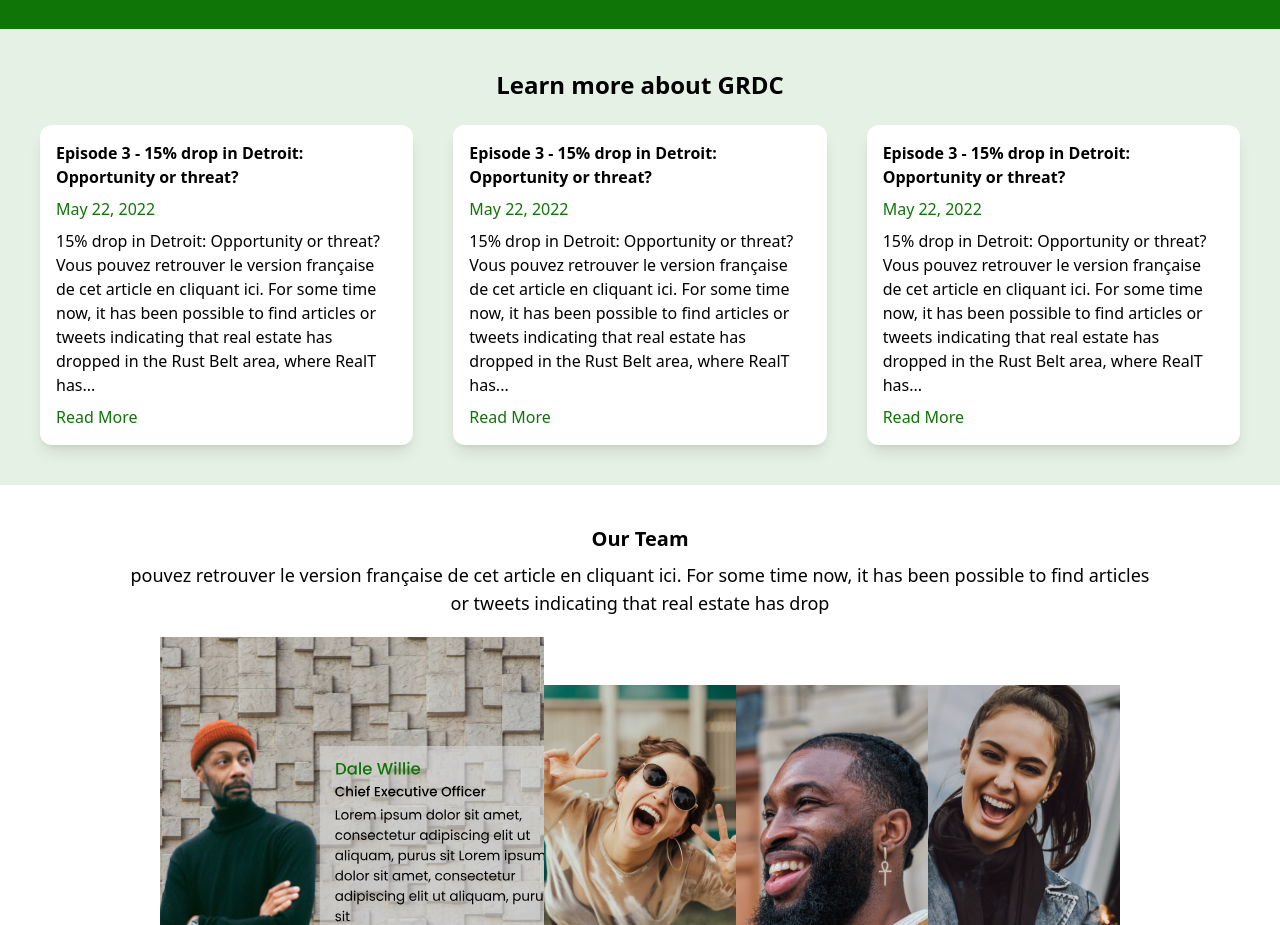
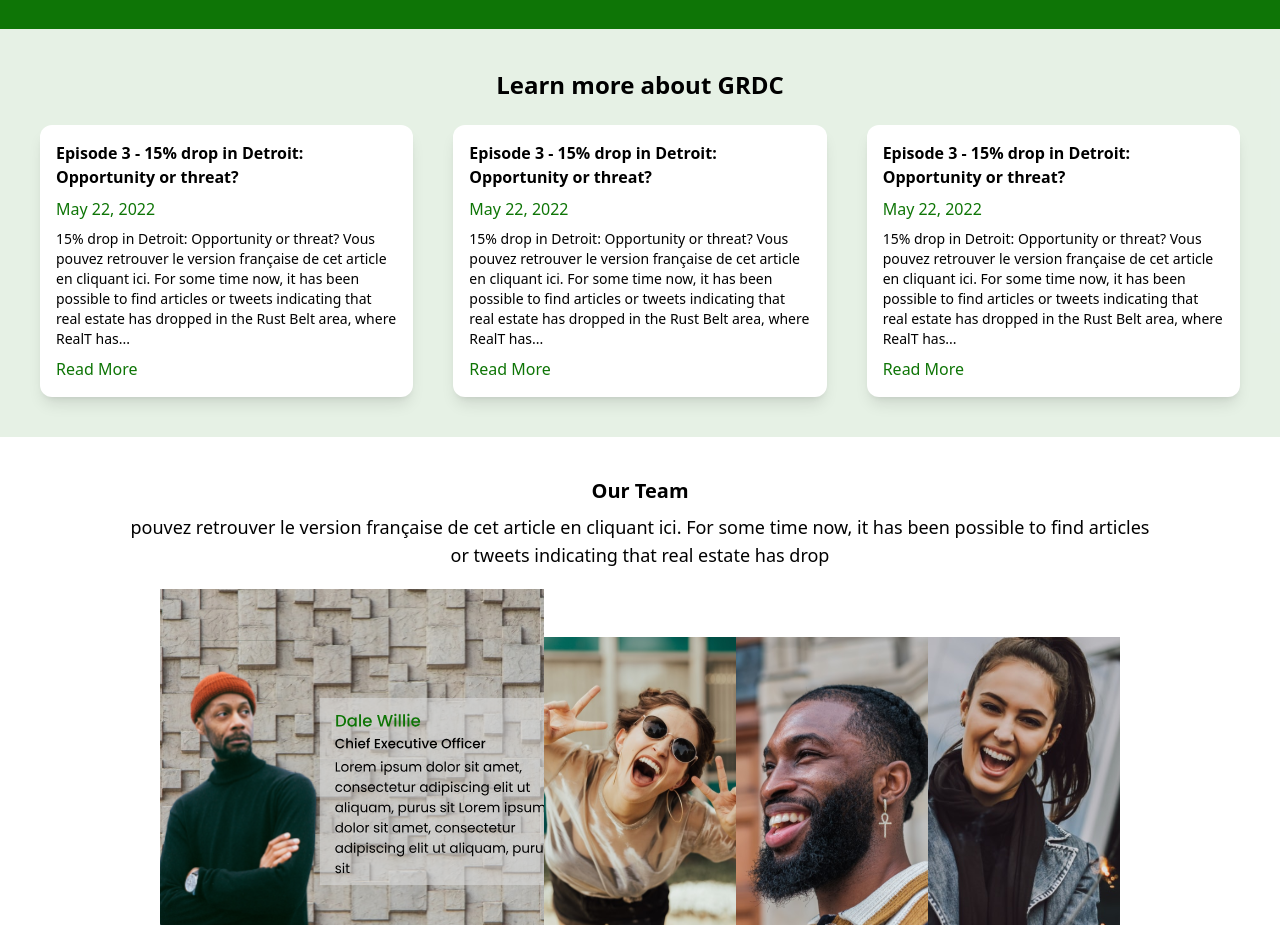
Before and after one commit to Mogakamo/GRDC-landing, a Next.js app: page / in a window 1280 px wide. Shown: the part 1700-2625 px from the top of the page. Built offline with nearby package versions, Linux system fonts and the light colour scheme.

Commit message:
finished on the blog section

```diff
--- a/components/Reusables/BlogCard.jsx
+++ b/components/Reusables/BlogCard.jsx
@@ -3,10 +3,11 @@ import React from "react";
 
 const BlogCard = () => {
   return (
-    <div className="flex flex-col items-start space-y-2 p-4 w-auto h-auto border-transparent bg-white rounded-xl shadow-lg mx">
+    <div className="flex flex-col items-start space-y-2 p-4 w-auto h-auto border-transparent
+        bg-white rounded-xl shadow-lg transition-transform duration-300 hover:scale-125 ease-in-out overflow-auto">
       <h1 className="font-bold">Episode 3 - 15% drop in Detroit: Opportunity or threat?</h1>
       <h2 className="text-[#0E7506]">May 22, 2022</h2>
-      <p>
+      <p className="font-extralight text-sm">
         15% drop in Detroit: Opportunity or threat? Vous pouvez retrouver le
         version française de cet article en cliquant ici. For some time now, it
         has been possible to find articles or tweets indicating that real estate
```
